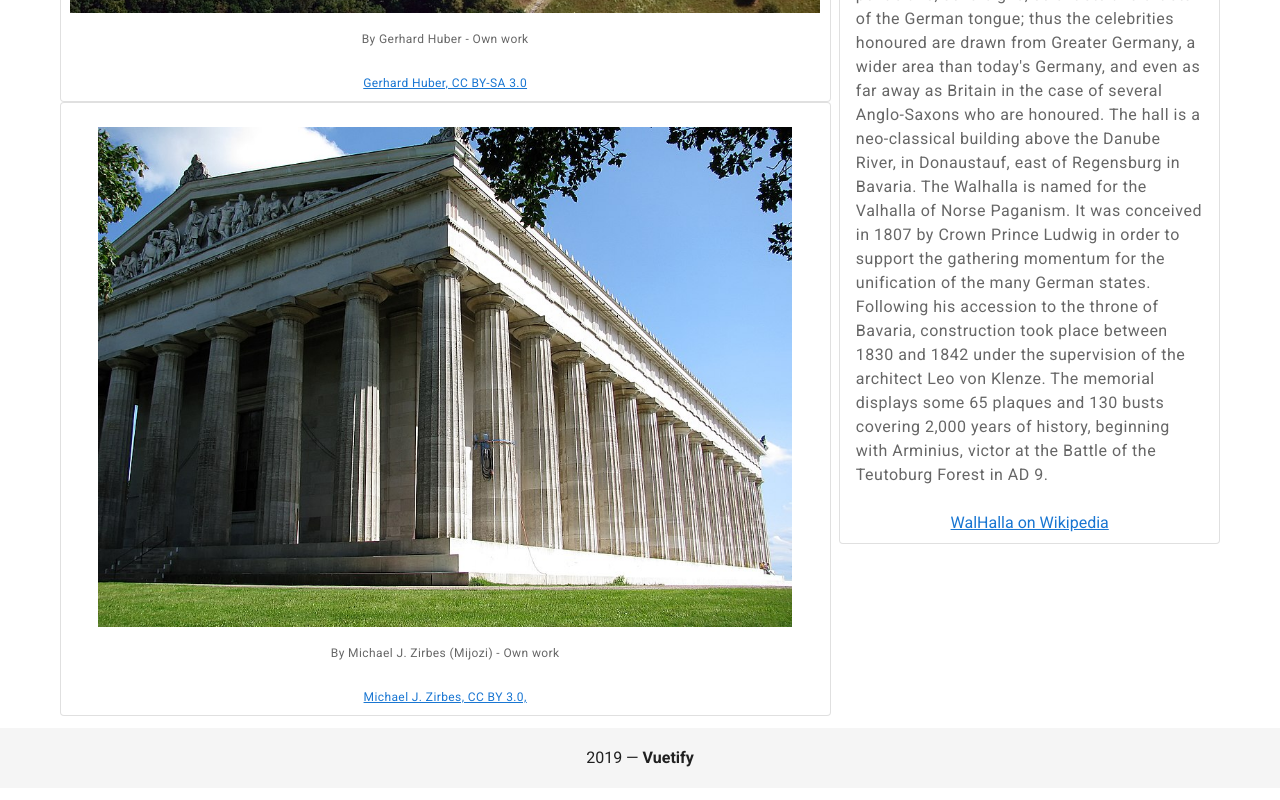
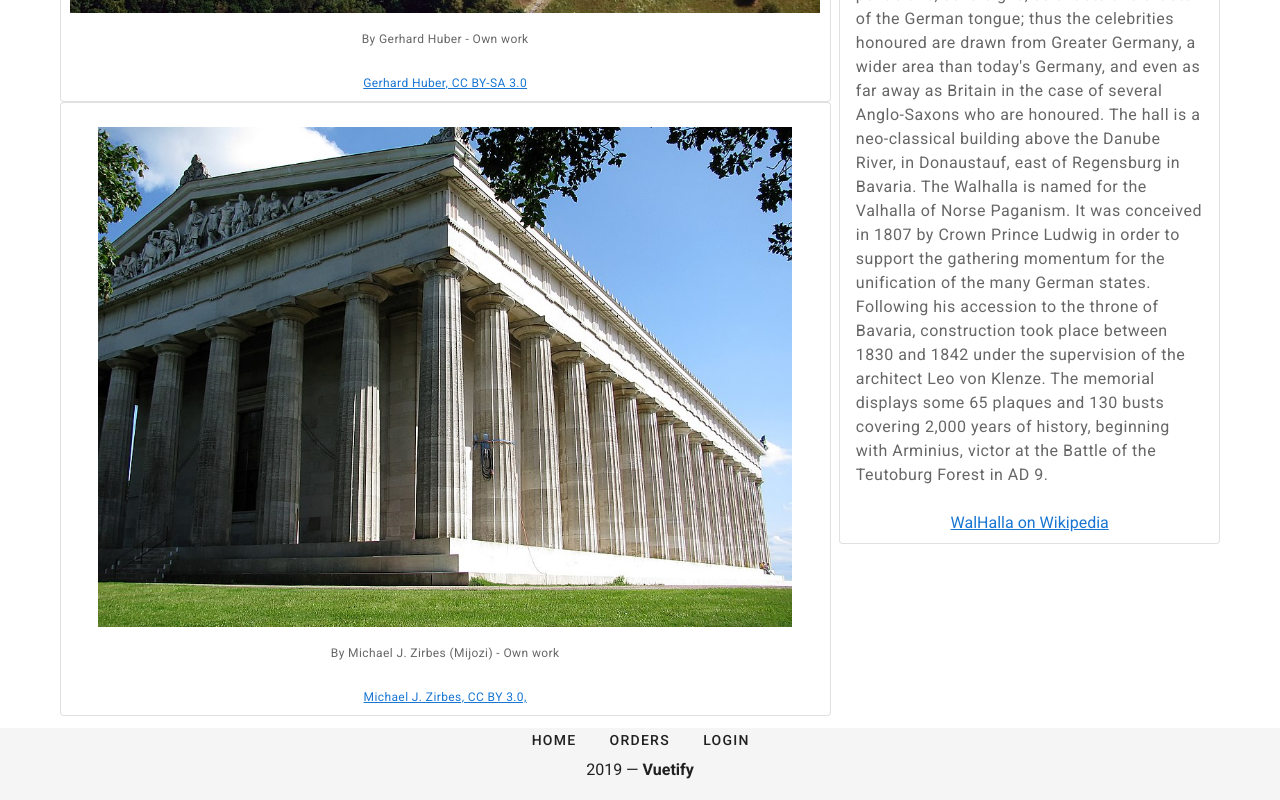
Before and after one commit to lucien-stavenhagen/Vuetify-archhistory-site, a Vue app: page /doricorder in a window 1280 px wide. Shown: the part 7393-8193 px from the top of the page. Built offline with nearby package versions, Linux system fonts and the light colour scheme.

Commit message:
fix menu in footer, add some padding

```diff
--- a/src/components/Footer.vue
+++ b/src/components/Footer.vue
@@ -1,5 +1,8 @@
 <template>
   <v-footer app inset absolute>
+    <v-row justify="center">
+      <v-btn text :to="link.route" :key="i" v-for="(link,i) in links">{{link.name}}</v-btn>
+    </v-row>
     <v-col cols="12" class="text-center">
       {{ new Date().getFullYear() }} —
       <strong>Vuetify</strong>
@@ -8,27 +11,22 @@
 </template>
 
 <script>
-import uuidv1 from "uuid/v1";
-
 export default {
   name: "Footer",
   data() {
     return {
       links: [
         {
-          id: uuidv1(),
           name: "Home",
           route: "/"
         },
         {
-          id: uuidv1(),
-          name: "About",
-          route: "/about"
+          name: "Orders",
+          route: "/greekorders"
         },
         {
-          id: uuidv1(),
-          name: "Hero Demo",
-          route: "/herolanding"
+          name: "Login",
+          route: "/login"
         }
       ]
     };
--- a/src/components/Testimonial.vue
+++ b/src/components/Testimonial.vue
@@ -31,7 +31,7 @@
     <v-row>
       <v-col align-self="center" cols="12">
         <v-container>
-          <v-card flat>
+          <v-card flat class="pa-5">
             <v-card-title class="headline justify-center">And there is so much more...</v-card-title>
             <v-card-subtitle
               class="text-center"
--- a/src/views/Home.vue
+++ b/src/views/Home.vue
@@ -8,12 +8,12 @@
           dark
           min-height="400px"
           :color="content.color"
-          class="my-3 d-flex flex-column align-center justify-center"
+          class="my-3 pa-5 d-flex flex-column align-center justify-center"
         >
           <v-card-title class="display-1">{{content.title}}</v-card-title>
           <v-card-text>{{content.text}}</v-card-text>
           <v-card-actions>
-            <v-btn :to="content.route">Read More...</v-btn>
+            <v-btn class="ma-4" :to="content.route">Read More...</v-btn>
           </v-card-actions>
         </v-card>
       </section>
```
